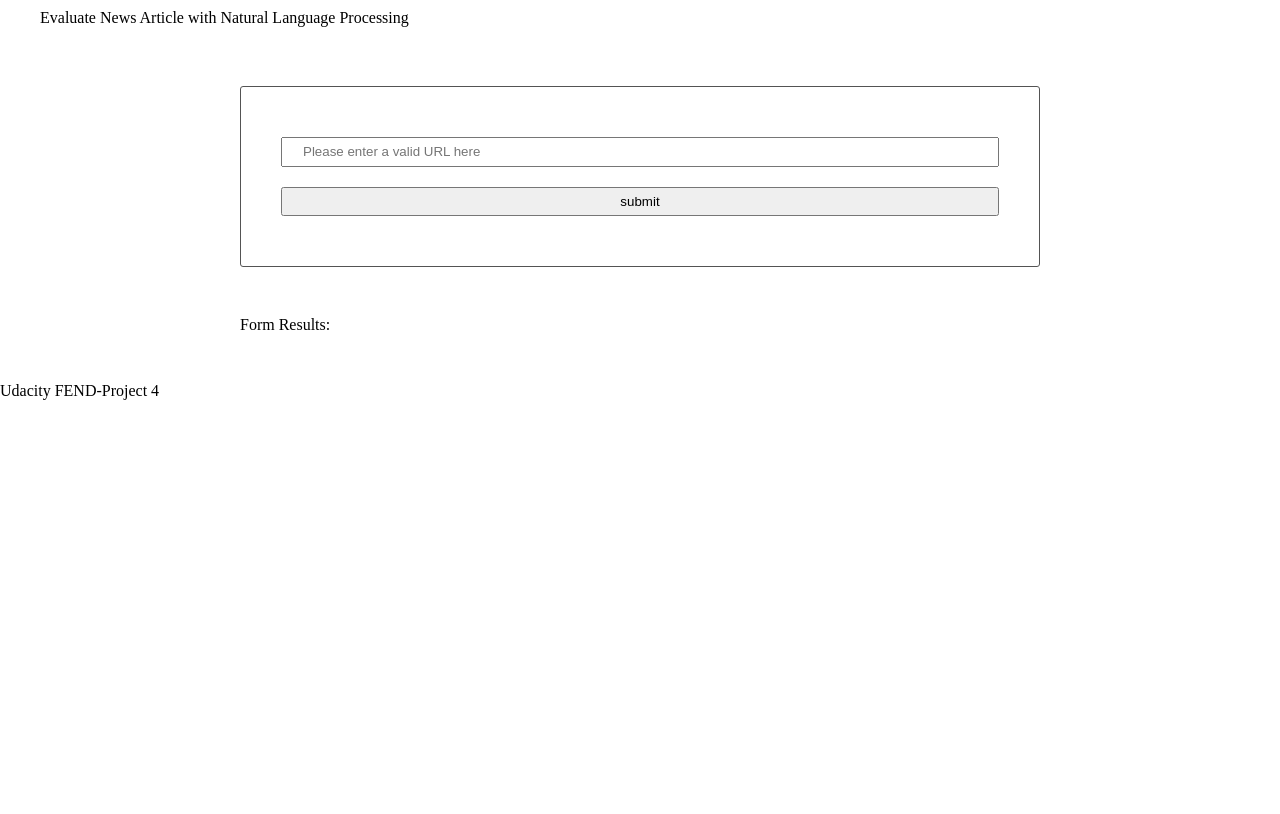
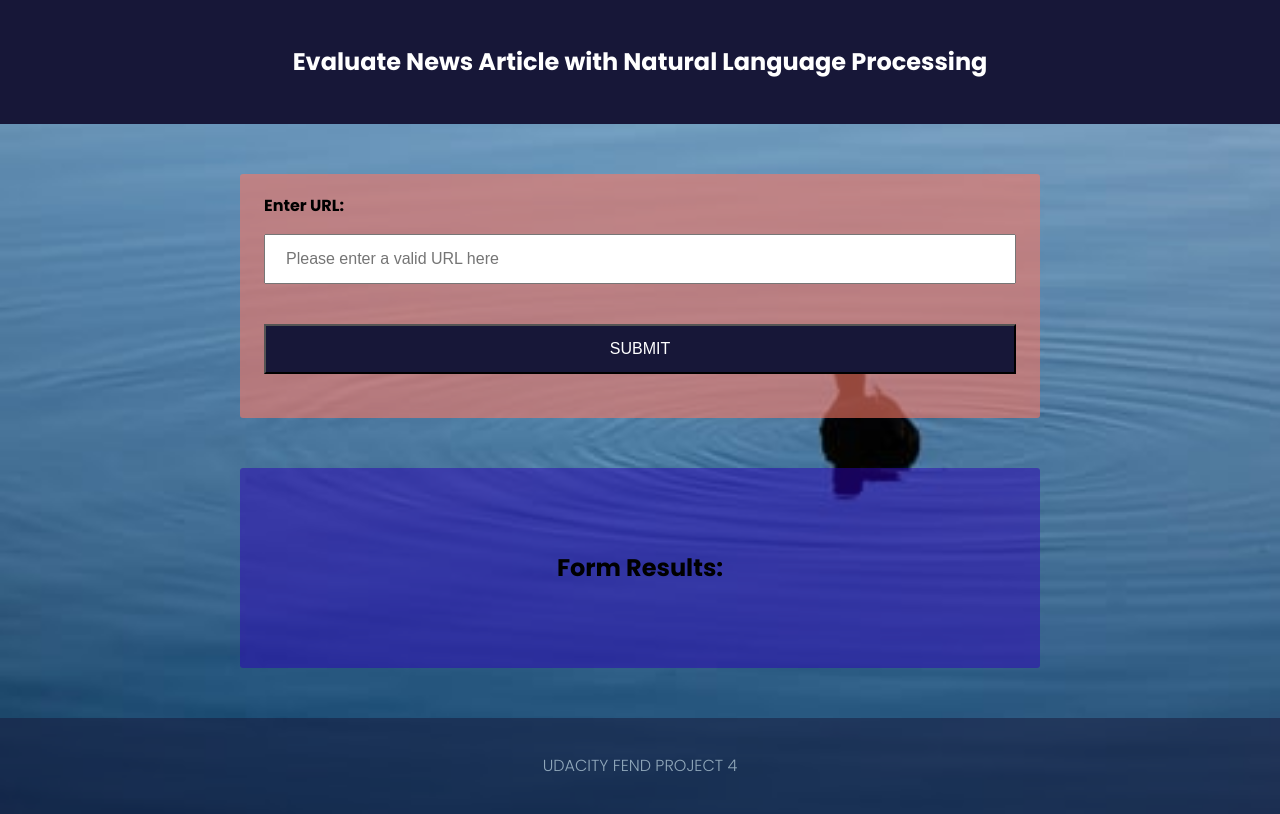
Before and after one commit to Sakaow/p4-evaluate-news-nlp, a website built with webpack: page src/client/views/index.html in a window 1280 px wide. Built offline with nearby package versions, Linux system fonts and the light colour scheme.

Commit message:
modify style

```diff
--- a/src/client/styles/base.scss
+++ b/src/client/styles/base.scss
@@ -1,7 +1,12 @@
 body {
   display: flex;
+  font-family: 'Poppins', sans-serif;
   flex-direction: column;
   min-height: 100vh;
+  margin: 0;
+  background: url('../images/duck.jpeg');
+  background-size: cover;
+  background-repeat: no-repeat;
 }
 
 main {
--- a/src/client/styles/footer.scss
+++ b/src/client/styles/footer.scss
@@ -0,0 +1,17 @@
+$base-color: #171738;
+$text-color: #fff;
+
+footer {
+  background-color: $base-color;
+  opacity: 0.5;
+  min-height: 50px;
+}
+
+h3 {
+  display: flex;
+  justify-content: center;
+  text-transform: uppercase;
+  align-self: center;
+  color: $text-color;
+  padding: 40px;
+}
--- a/src/client/styles/form.scss
+++ b/src/client/styles/form.scss
@@ -1,12 +1,55 @@
-form {
-    border: 1px solid #545454;
+$base-color: #171738;
+$text-color: #fff;
+
+.input-info {
+  display: flex;
+  flex-direction: column;
+  justify-content: center;
+  background: rgba(250, 120, 100, 0.6);
+  border-radius: 3px;
+  min-width: auto;
+  min-height: 200px;
+  font-size: 1rem;
+
+  form {
     border-radius: 3px;
-    padding: 40px;
+    padding: 1.5rem;
+  }
+
+  label {
+    margin-top: 10px;
+    font-weight: bold;
+  }
+
+  .myinput {
+    min-height: 50px;
+  }
+
+  .mybutton {
+    background: $base-color;
+    color: $text-color;
+    min-height: 50px;
+    text-transform: uppercase;
+    text-align: center;
+  }
 }
 
 input {
-    padding: 5px 20px;
-    width: 100%;
-    line-height: 16px;
-    margin: 10px 0;
+  padding: 5px 20px;
+  width: 100%;
+  line-height: 16px;
+  margin: 20px 0;
+  font-size: 1rem;
 }
+
+.output-info {
+  display: flex;
+  justify-content: center;
+  flex-direction: column;
+  align-items: center;
+  font-weight: bold;
+  font-size: 1.5rem;
+  border-radius: 3px;
+  min-height: 200px;
+  background: rgba(45, 3, 182, 0.5);
+}
--- a/src/client/styles/header.scss
+++ b/src/client/styles/header.scss
@@ -1,5 +1,13 @@
+$base-color: #171738;
+$text-color: #fff;
+
 header {
-    display: flex;
-    justify-content: space-between;
-    padding: 10px 40px;
+  display: flex;
+  justify-content: center;
+  background-color: $base-color;
+  color: $text-color;
+  min-height: 80px;
+  padding: 50px;
+  font-size: 1.5rem;
+  font-weight: bold;
 }
--- a/src/client/views/index.html
+++ b/src/client/views/index.html
@@ -5,7 +5,10 @@
     <meta charset="UTF-8">
     <meta http-equiv="X-UA-Compatible" content="IE=edge">
     <meta name="viewport" content="width=device-width, initial-scale=1.0">
-    <title>Evaluate News Project</title>
+    <link rel="preconnect" href="https://fonts.googleapis.com">
+    <link rel="preconnect" href="https://fonts.gstatic.com" crossorigin>
+    <link href="https://fonts.googleapis.com/css2?family=Poppins:wght@300;700&display=swap" rel="stylesheet">
+    <title>FEND NLP</title>
 </head>
 
 <body>
@@ -18,6 +21,7 @@
             <main>
                 <section class="input-info">
                     <form class="" onsubmit="return Client.handleSubmit(event)">
+                        <label for="url">Enter URL:</label>
                         <input class="myinput" id="inputURL" type="text" name="input" value="" placeholder="Please enter a valid URL here">
                         <input class="mybutton" type="submit" name="" value="submit" onclick="return Client.handleSubmit(event)" onsubmit="return Client.handleSubmit(event)">
                     </form>
@@ -33,7 +37,7 @@
             </main>
         </div>
         <footer>
-            <h3>Udacity FEND-Project 4</h3>
+            <h3>Udacity FEND Project 4</h3>
         </footer>
     </div>
 </body>
```
Also changed, not shown: src/client/images/triagle.jpeg (deleted), src/client/images/wall.jpeg (deleted). Lines whose indentation alone changed are shown as unchanged.
